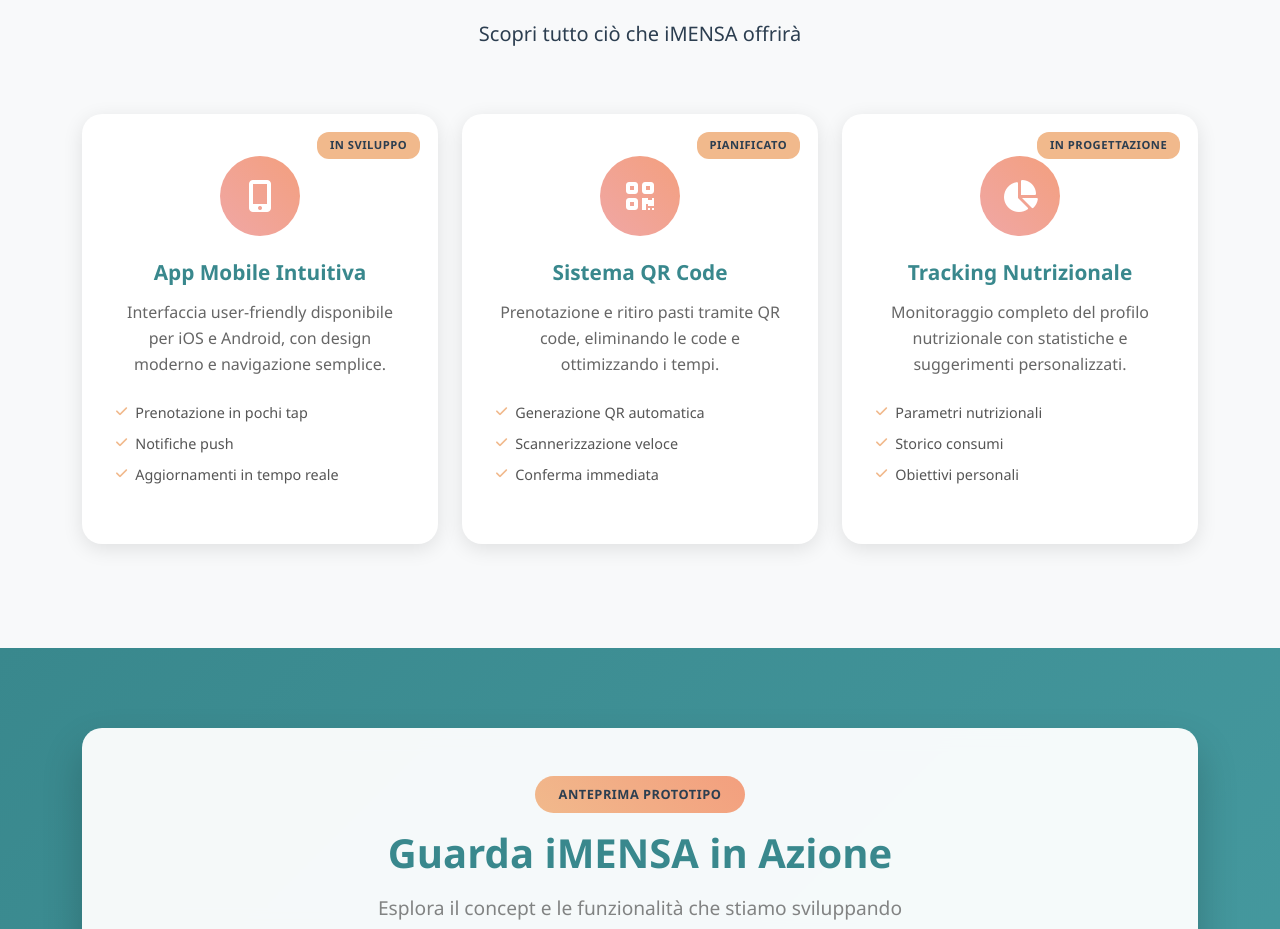
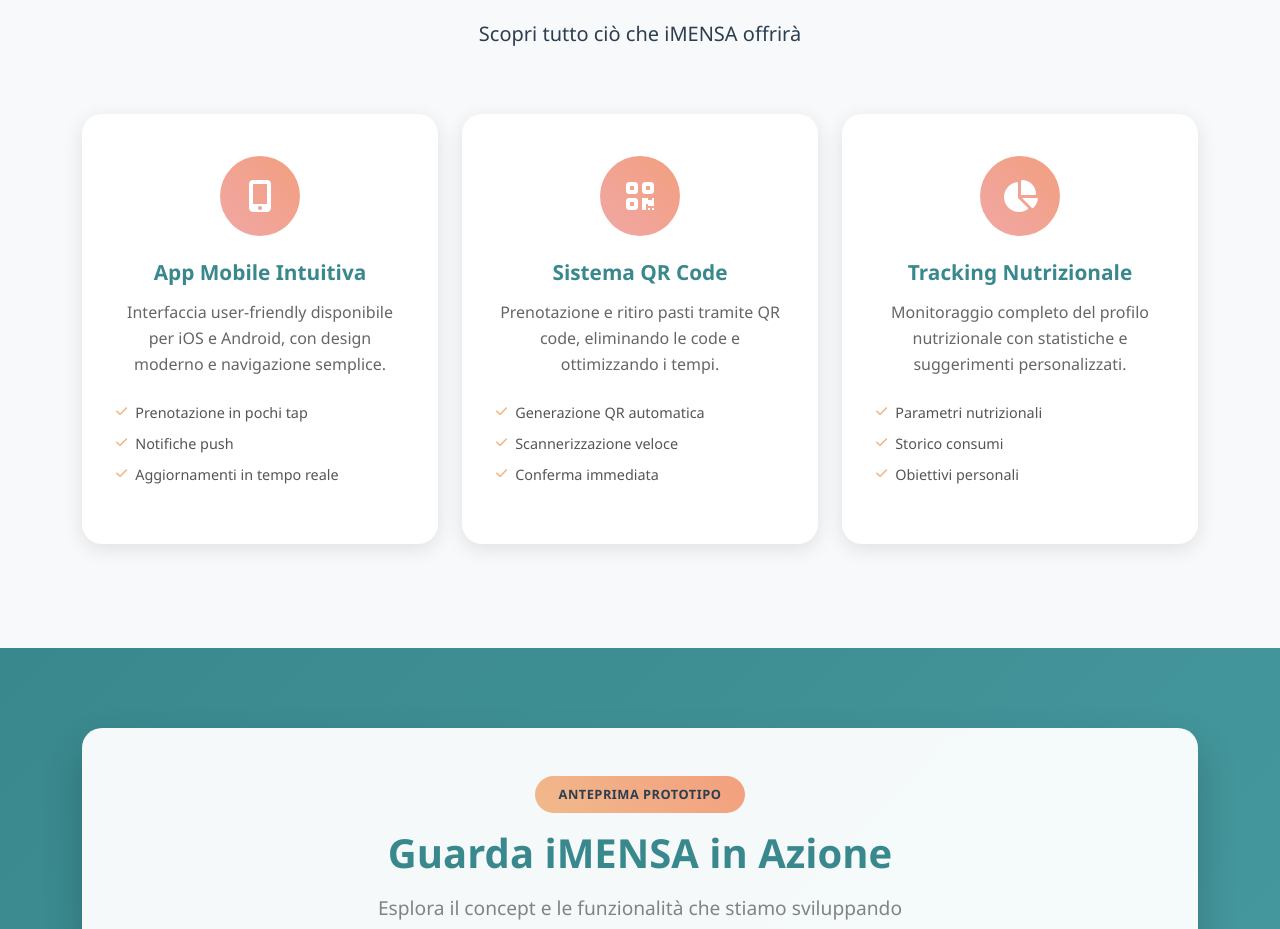
Before and after one commit to DoodleSaurus/ingenium-website, a plain HTML site: page imensa.html in a window 1280 px wide. Shown: the part 2821-3750 px from the top of the page. Drawn offline with nearby package versions, Linux system fonts and the light colour scheme.

Commit message:
Update imensa.html

```diff
--- a/imensa.html
+++ b/imensa.html
@@ -279,7 +279,7 @@
             <div class="row">
                 <div class="col-lg-4 col-md-6 mb-4">
                     <div class="feature-card">
-                        <div class="feature-status">In Sviluppo</div>
+                        <!-- <div class="feature-status">In Sviluppo</div> -->
                         <div class="feature-icon">
                             <i class="fas fa-mobile-alt"></i>
                         </div>
@@ -295,7 +295,7 @@
 
                 <div class="col-lg-4 col-md-6 mb-4">
                     <div class="feature-card">
-                        <div class="feature-status">Pianificato</div>
+                        <!-- <div class="feature-status">Pianificato</div> -->
                         <div class="feature-icon">
                             <i class="fas fa-qrcode"></i>
                         </div>
@@ -311,7 +311,7 @@
 
                 <div class="col-lg-4 col-md-6 mb-4">
                     <div class="feature-card">
-                        <div class="feature-status">In Progettazione</div>
+                        <!-- <div class="feature-status">In Progettazione</div> -->
                         <div class="feature-icon">
                             <i class="fas fa-chart-pie"></i>
                         </div>
```
